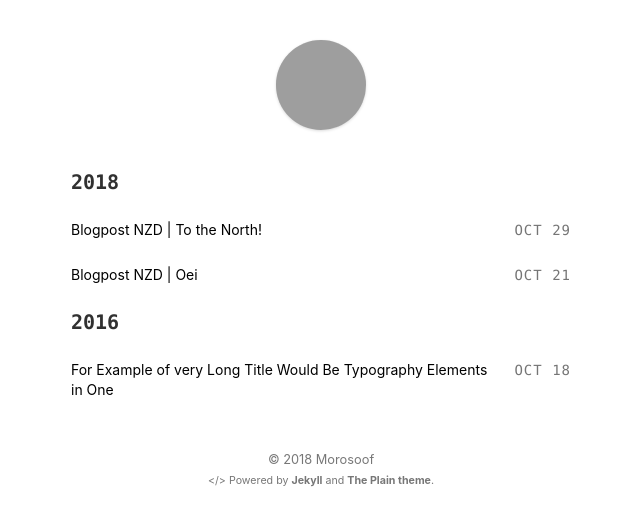
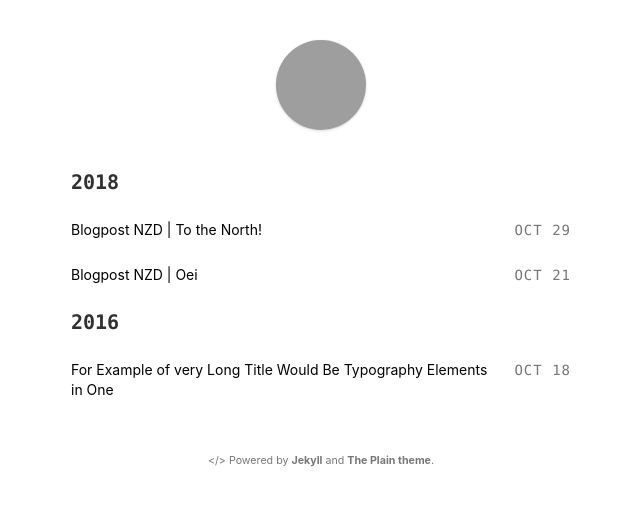
Before and after one commit to Morosoof/Morosoof, a Jekyll site: the page built from index.html, in a window 1280 px wide. Shown: the top 526 px of the page, without its empty margins (319-959 px from the left). Built offline with Jekyll 4.4.1, drawn with Linux system fonts in a browser that asks for light colours; grey boxes are pictures that could not be loaded.

Commit message:
Update footer.html

```diff
--- a/_includes/footer.html
+++ b/_includes/footer.html
@@ -1,4 +1,3 @@
 <div class="footer">
-  <span class="block">&copy; {{ site.time | date: '%Y' }} {{ site.author_name }}</span>
-  <span class="block"><small>&lt;/&gt; Powered by <a href="https://jekyllrb.com/">Jekyll</a> and <a href="https://github.com/heiswayi/the-plain">The Plain theme</a>.</small></span>
+   <span class="block"><small>&lt;/&gt; Powered by <a href="https://jekyllrb.com/">Jekyll</a> and <a href="https://github.com/heiswayi/the-plain">The Plain theme</a>.</small></span>
 </div>
```
